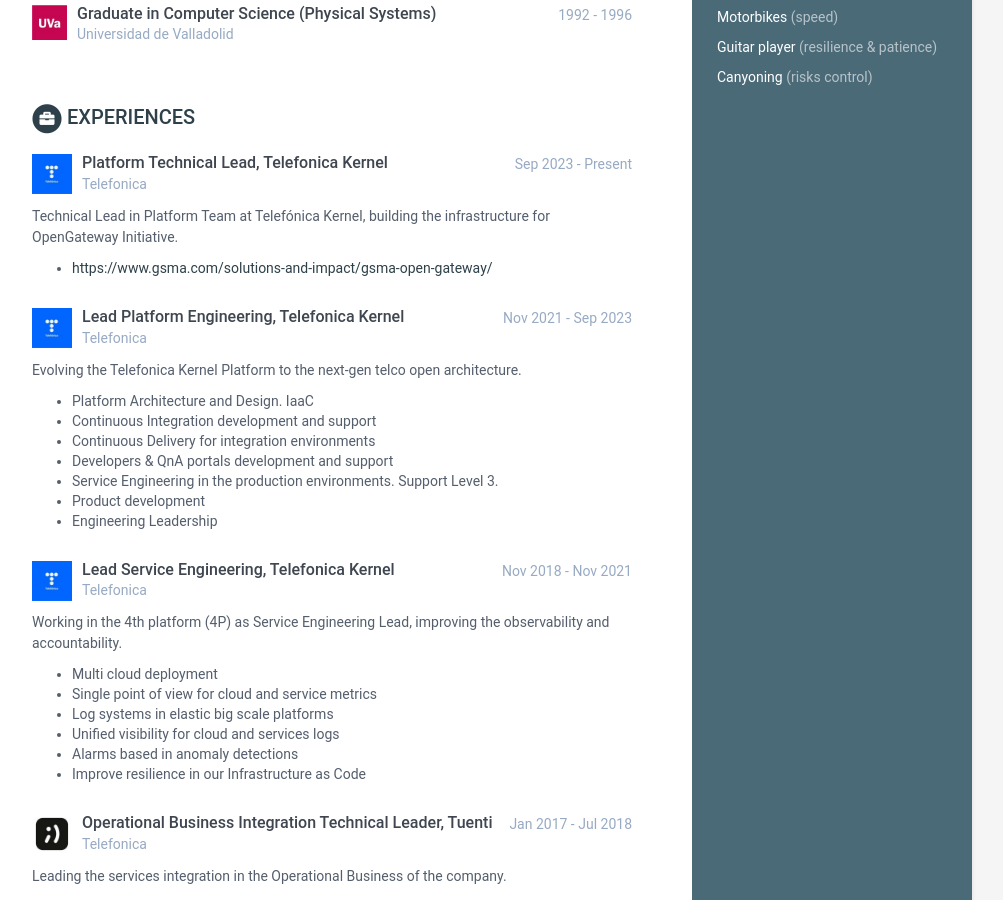
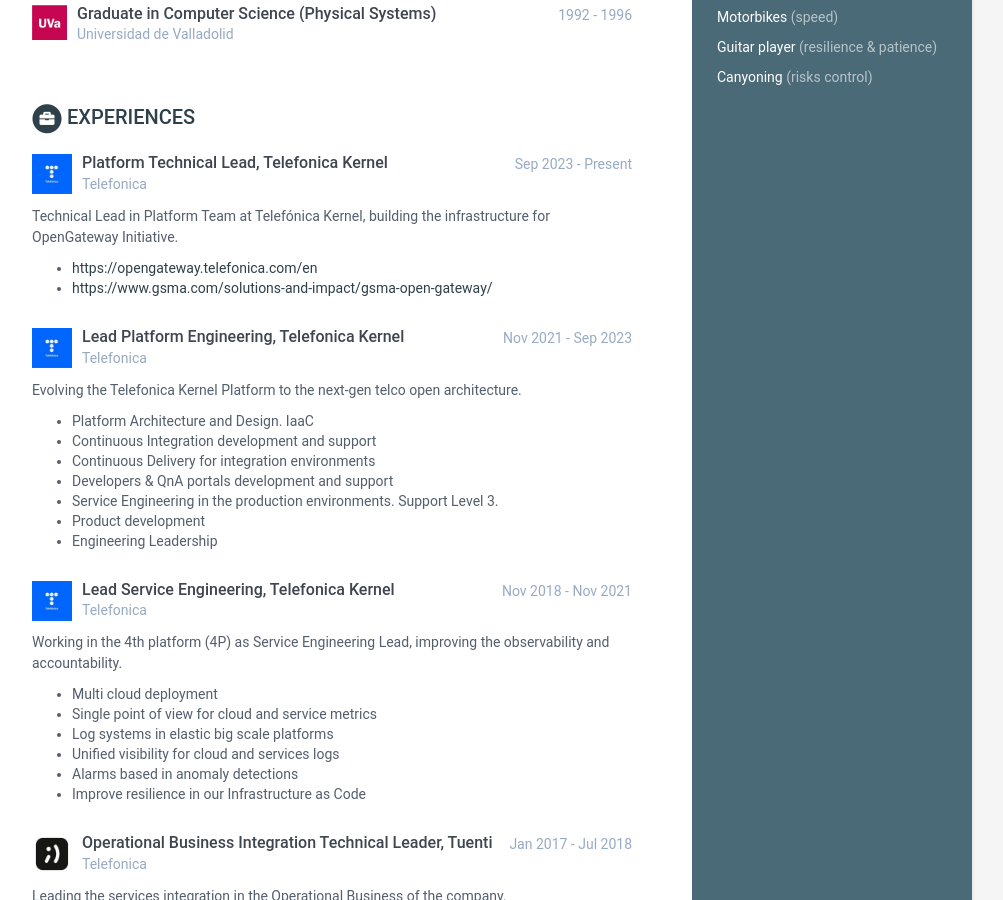
Before and after one commit to dgalpaj/dgalpaj.github.io, a Jekyll site: the page built from index.html, in a window 1280 px wide and 900 px high, scrolled down 1018 px. Shown: the whole window, without its empty margins (168-1171 px from the left). Built offline with Jekyll 4.4.1, drawn with Linux system fonts in a browser that asks for light colours; part of the change alters nothing that is shown.

Commit message:
Update data.yml

```diff
--- a/_data/data.yml
+++ b/_data/data.yml
@@ -102,6 +102,7 @@ experiences:
       details: |
 
         Technical Lead in Platform Team at Telefónica Kernel, building the infrastructure for OpenGateway Initiative.
+          - [https://opengateway.telefonica.com/en](https://opengateway.telefonica.com/en)
           - [https://www.gsma.com/solutions-and-impact/gsma-open-gateway/](https://www.gsma.com/solutions-and-impact/gsma-open-gateway/)
     - role: Lead Platform Engineering, Telefonica Kernel
       time: Nov 2021 - Sep 2023
```
